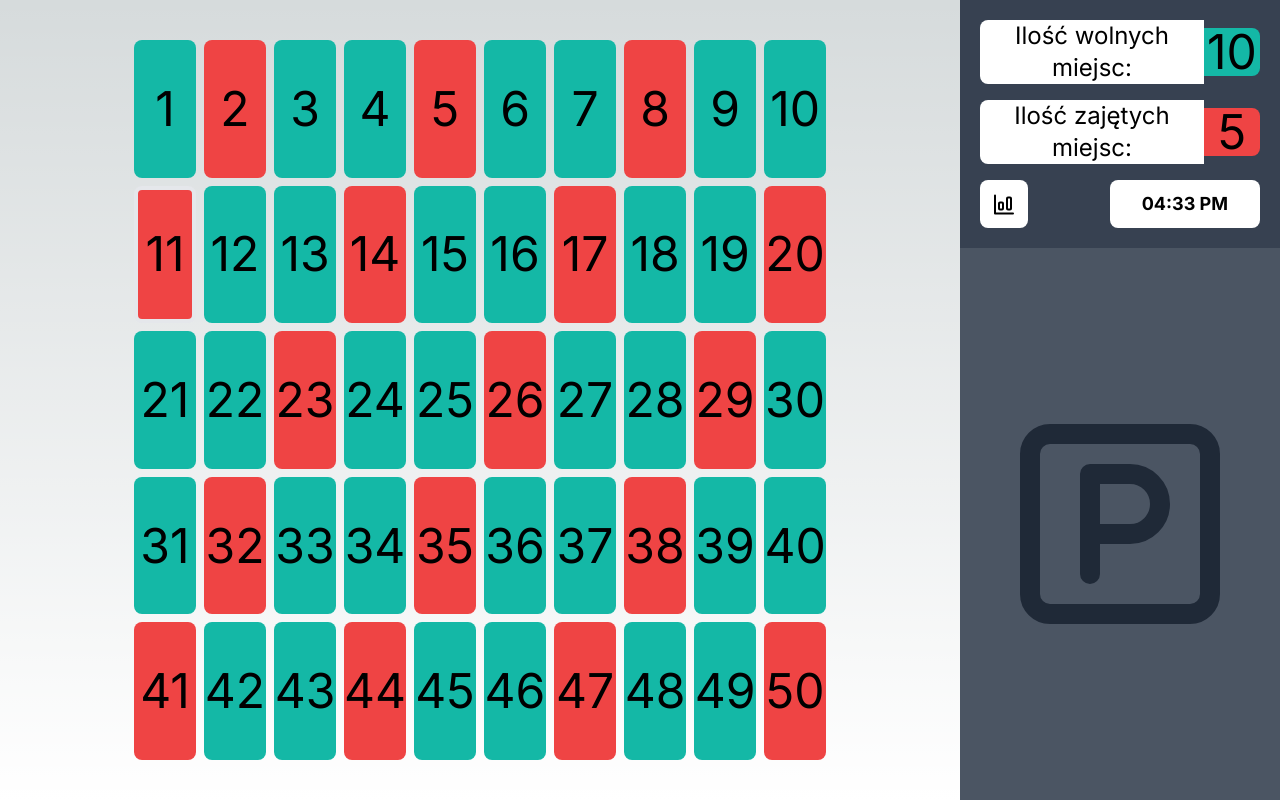
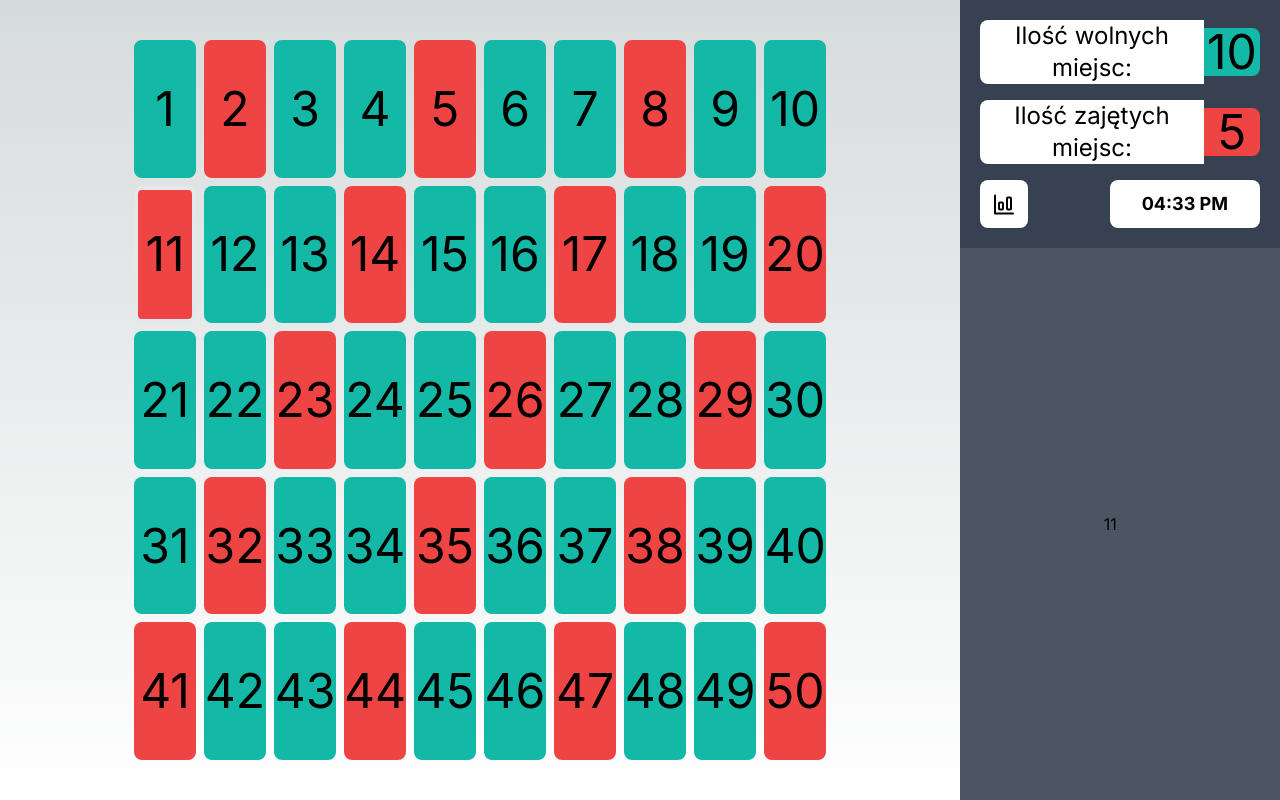
Before and after one commit to Misiek22113/parking_plus, a Next.js app: page / in a window 1280 px wide. Both pictures are taken after a click on the element "11". Built offline with nearby package versions, Linux system fonts and the light colour scheme.

Commit message:
small change

```diff
--- a/src/components/Dashboard/ParkingSlotData.tsx
+++ b/src/components/Dashboard/ParkingSlotData.tsx
@@ -1,10 +1,20 @@
 import Image from 'next/image';
 import PARKING_ICON from '../../assets/icons/square-parking.svg';
+import { useContext } from 'react';
+import { SelectedSlotContext } from '@/context/SelectedSlotContext';
 
 const ParkingSlotData = () => {
+  const { selectedSlotNumber } = useContext(SelectedSlotContext);
+
   return (
     <div className="h-full">
-      <Image src={PARKING_ICON} alt="Parking Icon" />
+      {selectedSlotNumber !== 0 ? (
+        <div className="grid grid-cols-5">
+          <div className="col-span-2">{selectedSlotNumber}</div>
+        </div>
+      ) : (
+        <Image src={PARKING_ICON} alt="Parking Icon" />
+      )}
     </div>
   );
 };
```
